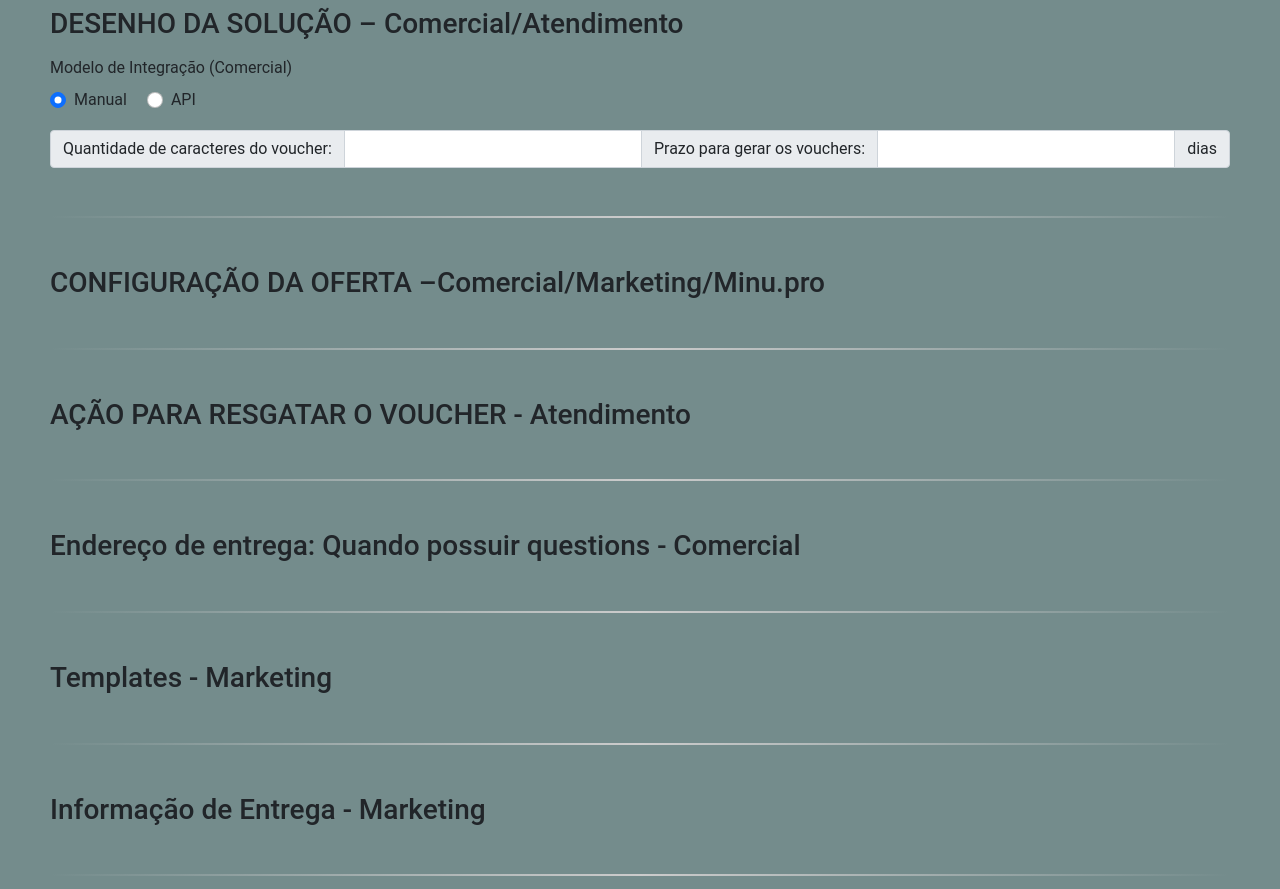
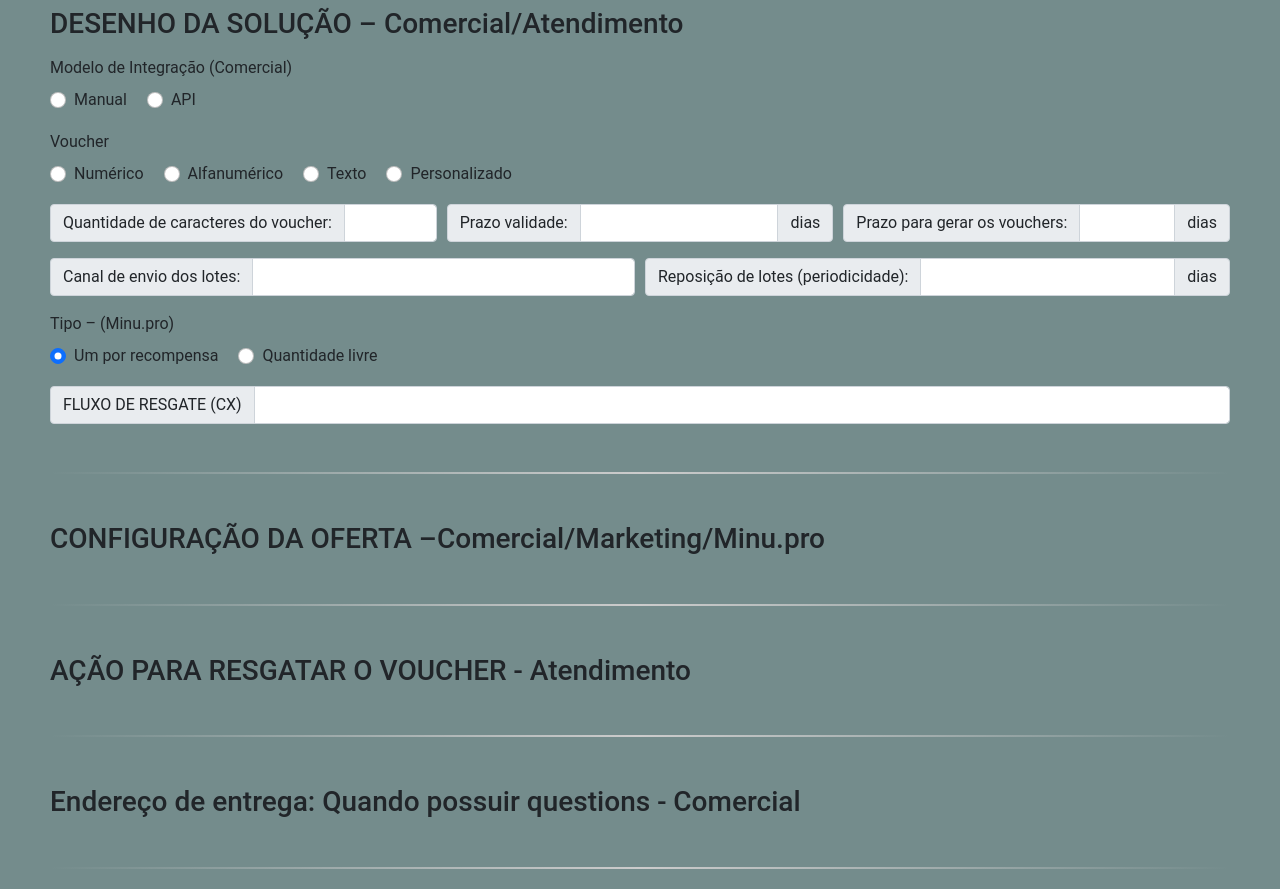
Before and after one commit to CleversonMinu/projectDI, a plain HTML site: page Formulario_DIhtml/index.html in a window 1280 px wide. Shown: the part 1260-2149 px from the top of the page. Drawn offline with nearby package versions, Linux system fonts and the light colour scheme.

Commit message:
Montagem do desenho da solçao

```diff
--- a/Formulario_DIhtml/assets/css/style.css
+++ b/Formulario_DIhtml/assets/css/style.css
@@ -88,6 +88,10 @@ main {
   display: flex;
 }
 
+.boxSeparator {
+  margin-left: 10px;
+}
+
 #charNum {
   float: right;
 }
--- a/Formulario_DIhtml/index.html
+++ b/Formulario_DIhtml/index.html
@@ -12,8 +12,9 @@
 
 <body id="fix-color">
 
-  <!-- AJUSTE BRIEFING -->
-  <div id="briefing"></div>
+<!-- AJUSTE POSIÇÃO DO ANCHOR -->
+<div id="briefing"></div>
+<!-- AJUSTE POSIÇÃO DO ANCHOR -->
 
   <main>
     <section id="about-container">
@@ -71,7 +72,7 @@
         <input type="text" class="form-control" id="validationCustom09" rows="3" required>
       </div>
       <div class="mb-3">
-        <label for="validationCustom10" class="form-label">Operadoras participantes </label>
+        <label for="validationCustom10" class="form-label">Operadoras participantes</label>
         <dir>
           <div class="form-check form-check-inline">
             <input class="form-check-input" type="checkbox" id="inlineCheckbox1" value="option1">
@@ -119,8 +120,9 @@
           </div>
       </div>
 
-      <!-- AJUSTE BRIEFING -->
-      <div id="desenho"></div>
+<!-- AJUSTE POSIÇÃO DO ANCHOR -->
+<div id="desenho"></div>
+<!-- AJUSTE POSIÇÃO DO ANCHOR -->
 
       <div>
         <label for="formGroupExampleInput" class="form-label">Ativação do Voucher</label>
@@ -141,7 +143,7 @@
         </div>
       </div>
 
-      <!-- Página Desenho da Solução -->
+      <!-- Desenho da Solução -->
 
       <div class="separator newBox"></div>
       <div class="mb-3 newBox">
@@ -165,22 +167,95 @@
           </div>
         </div>
       </div>
-      <div class="input-group mb-3">
+      <div class="mb-3">
+        <label for="formGroupExampleInput" class="form-label">Voucher</label>
+        <div>
+          <div class="form-check form-check-inline">
+            <input type="radio" class="form-check-input" id="validationFormCheck3" name="radio-stacked" required
+              checked>
+            <label class="form-check-label" for="validationFormCheck3">
+              Numérico
+            </label>
+          </div>
+          <div class="form-check form-check-inline">
+            <input type="radio" class="form-check-input" id="validationFormCheck4" name="radio-stacked" required>
+            <label class="form-check-label" for="validationFormCheck4">
+              Alfanumérico
+            </label>
+          </div>
+          <div class="form-check form-check-inline">
+            <input type="radio" class="form-check-input" id="validationFormCheck5" name="radio-stacked" required>
+            <label class="form-check-label" for="validationFormCheck5">
+              Texto
+            </label>
+          </div>
+          <div class="form-check form-check-inline">
+            <input type="radio" class="form-check-input" id="validationFormCheck6" name="radio-stacked" required>
+            <label class="form-check-label" for="validationFormCheck6">
+              Personalizado
+            </label>
+          </div>
+        </div>
+      </div>
+      <div class="boxSpace mb-3">
+        <div class="input-group">
           <span class="input-group-text" id="basic-addon1">Quantidade de caracteres do voucher:</span>
           <input type="number" class="form-control" min="0">
+        </div>
+        <div class="input-group boxSeparator">
+          <span class="input-group-text" id="basic-addon1">Prazo validade:</span>
+          <input type="number" class="form-control" min="0">
+          <label class="input-group-text">dias</label>
+        </div>
+        <div class="input-group boxSeparator">
           <span class="input-group-text" id="basic-addon1">Prazo para gerar os vouchers:</span>
           <input type="number" class="form-control" min="0">
           <label class="input-group-text">dias</label>
+        </div>
+      </div>
+      <div class="boxSpace mb-3">
+        <div class="input-group">
+          <span class="input-group-text" id="basic-addon1">Canal de envio dos lotes:</span>
+          <input type="text" class="form-control" min="0">
+        </div>
+        <div class="input-group boxSeparator">
+          <span class="input-group-text" id="basic-addon1">Reposição de lotes (periodicidade):</span>
+          <input type="number" class="form-control" min="0">
+          <label class="input-group-text">dias</label>
+        </div>
+      </div>
+      <div class="mb-3">
+        <label for="formGroupExampleInput" class="form-label">Tipo – (Minu.pro)
+        </label>
+        <div>
+          <div class="form-check form-check-inline">
+            <input type="radio" class="form-check-input" id="validationFormCheck3" name="radio-stacked" required
+              checked>
+            <label class="form-check-label" for="validationFormCheck3">
+              Um por recompensa
+            </label>
+          </div>
+          <div class="form-check form-check-inline">
+            <input type="radio" class="form-check-input" id="validationFormCheck4" name="radio-stacked" required>
+            <label class="form-check-label" for="validationFormCheck4">
+              Quantidade livre
+
+<!-- AJUSTE POSIÇÃO DO ANCHOR -->
+<div id="configuracao"></div>
+<!-- AJUSTE POSIÇÃO DO ANCHOR -->
+
+            </label>
+          </div>
+        </div>
+      </div>
+      <div class="mb-3">
+        <div class="input-group">
+          <span class="input-group-text" id="basic-addon1">FLUXO DE RESGATE (CX)</span>
+          <input type="text" class="form-control" min="0">
+        </div>
       </div>
 
-
-
-
-
-
-
-
-
+      <!-- Configuração da oferta -->
 
       <div class="separator newBox"></div>
       <div class="mb-3 newBox">
@@ -292,7 +367,6 @@
       </div>
     </nav>
 </header>
-</div>
 
 <script src="./assets/js/main.js"></script>
 <script src="https://cdn.jsdelivr.net/npm/bootstrap@5.1.0/dist/js/bootstrap.bundle.min.js"
```
Also changed, not shown: 1 other file.
